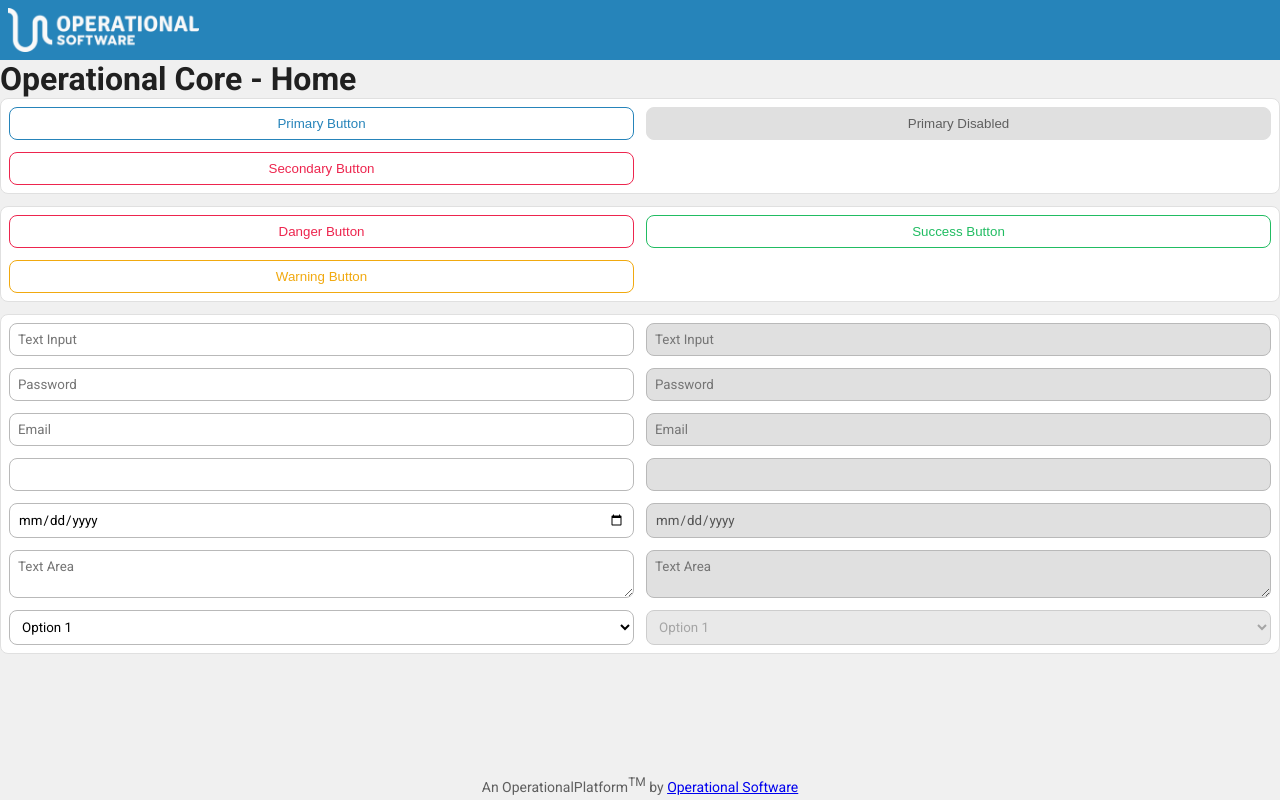
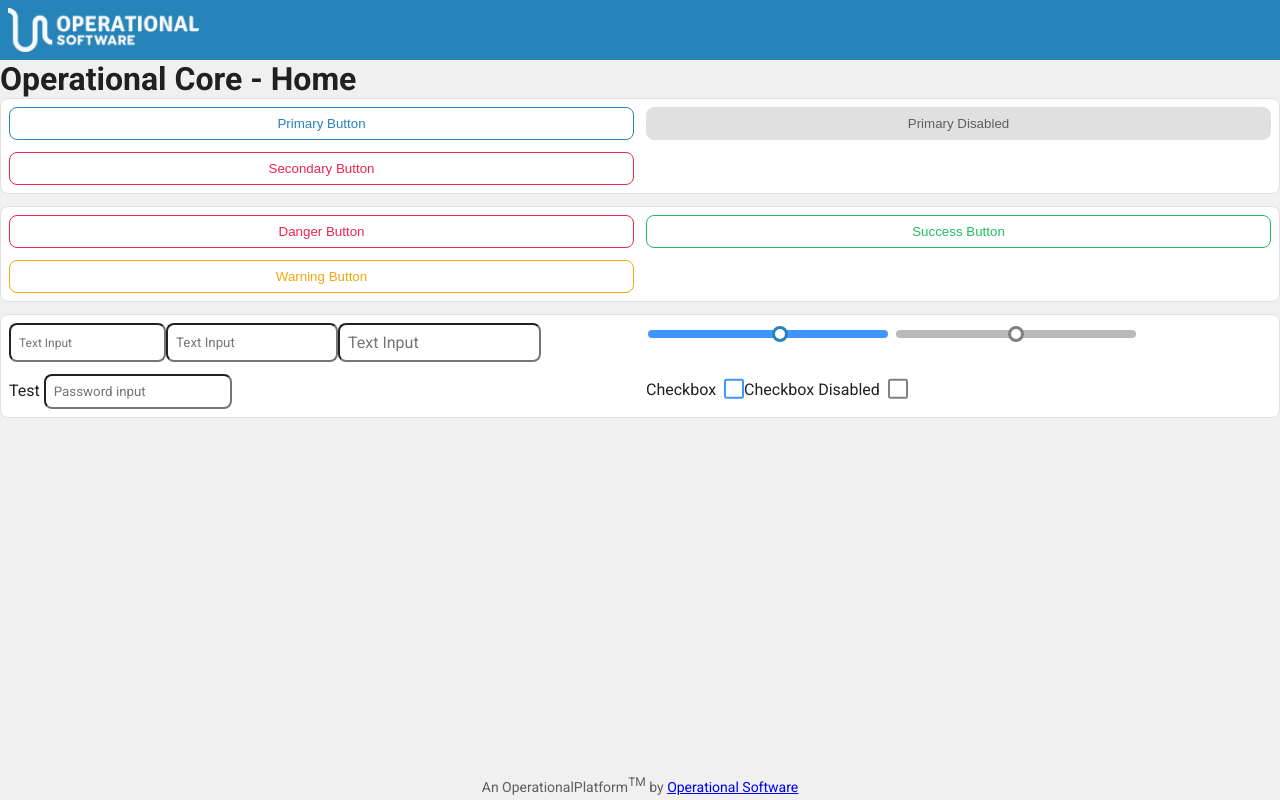
Before and after one commit to operationalsoftware/operational-core, a FastAPI app: page / in a window 1280 px wide. Run offline with FastAPI, Linux system fonts and the light colour scheme.

Commit message:
enhancement(wip): added checkbox, label, slider(range input), input(wip) ref #1

```diff
--- a/src/ui/modules/home.jinja2
+++ b/src/ui/modules/home.jinja2
@@ -40,7 +40,7 @@
   </div>
 
   <div class="card">
-    <input type="text" placeholder="Text Input" />
+    {# <input type="text" placeholder="Text Input" />
     <input type="text" placeholder="Text Input" disabled />
     <input type="password" placeholder="Password" />
     <input type="password" placeholder="Password" disabled />
@@ -59,8 +59,35 @@
     <select disabled>
       <option>Option 1</option>
       <option>Option 2</option>
-    </select>
+    </select> #}
+
+    <div style="display: flex;">
+      <input class="input-sm" type="text" placeholder="Text Input" />
+      <input type="text" placeholder="Text Input" />
+      <input class="input-large" type="text" placeholder="Text Input" />
+    </div>
+
+    <div>
+      <input type="range" min="1" max="10" id="myRange">
+      <input type="range" disabled id="myRange">
+    </div>
+
+    <div class="password-input">
+      <label class="inline" for="test">Test</label>
+      <input id="test" type="password" placeholder="Password input" />
+      <span class="toggle-icon" aria-hidden="true"></span>
+    </div>
+
+
+    <div class="checkbox-container">
+      <label class="inline-label" for="checkbox">Checkbox</label>
+      <input id="checkbox" type="checkbox">
+      <label class="inline-label" for="disabled-checkbox">Checkbox Disabled</label>
+      <input id="disabled-checkbox" disabled type="checkbox">
+    </div>
   </div>
+
+
 </section>
 
 
--- a/static/css/components.css
+++ b/static/css/components.css
@@ -9,6 +9,7 @@ button.primary {
   background-color: var(--background-color-content);
   padding: var(--spacing-md) var(--spacing-lg);
   transition: color 0.2s ease-in-out, background-color 0.2s ease-in-out;
+  cursor: pointer;
 }
 
 button.secondary {
@@ -62,10 +63,10 @@ button:disabled:hover {
   background-color: var(--disabled-color);
   border-color: var(--disabled-color);
   color: var(--text-color-light);
+  cursor: not-allowed;
 }
 
 /* FORM COMPONENTS */
-input,
 textarea,
 select {
   border: 1.5px solid var(--border-color-dark);
@@ -73,7 +74,8 @@ select {
   background-color: var(--background-color-content);
   padding: var(--spacing);
   font-family: var(--font-family);
-  transition: border-color 0.2s ease-in-out;
+  transition: border-color 0.2s ease-in-out, border-width 0.2s ease-in-out,
+    box-shadow 0.2s ease-in-out;
 }
 
 textarea {
@@ -84,9 +86,9 @@ input:disabled,
 textarea:disabled,
 select:disabled {
   background-color: var(--disabled-color);
+  cursor: not-allowed;
 }
 
-input:focus-visible,
 textarea:focus-visible,
 select:focus-visible {
   outline: none;
@@ -100,3 +102,233 @@ select:focus-visible {
   border: var(--card-border-width) solid var(--border-color);
   padding: var(--spacing-md);
 }
+
+/* LABEL */
+.inline-label {
+  display: inline-block;
+  margin-right: var(--spacing-md); /* Add spacing between label and input */
+}
+
+.block-label {
+  display: block;
+  margin-bottom: var(--spacing-sm); /* Add spacing between label and input */
+  font-weight: bold; /* Optionally make the label bold */
+}
+
+/* Password input */
+.password-input {
+  position: relative;
+}
+
+.password-input input[type="password"] {
+  padding-right: var(--spacing-xxl);
+}
+
+/* Input  */
+input:not([type="range"]) {
+  border-radius: var(--border-radius);
+  background-color: var(--background-color-content);
+  padding: var(--spacing);
+  font-family: var(--font-family);
+  transition: border-color 0.2s ease-in-out, border-width 0.2s ease-in-out,
+    box-shadow 0.2s ease-in-out;
+}
+
+input:hover {
+  border-color: var(--border-hover-color);
+}
+
+input:focus-visible {
+  outline: none;
+  border-width: 2px;
+  border-color: var(--border-hover-color);
+  box-shadow: 0 0 0.1px 0.5px var(--border-hover-color);
+}
+
+.input-sm {
+  font-size: var(--font-size-xs);
+}
+
+.input-large {
+  font-size: var(--font-size-md);
+}
+
+/* Checkbox */
+.checkbox-container {
+  display: flex;
+  align-items: center;
+  margin-bottom: var(--spacing-sm);
+}
+
+input[type="checkbox"] {
+  /* Add if not using autoprefixer */
+  -webkit-appearance: none;
+  appearance: none;
+  /* For iOS < 15 to remove gradient background */
+  background-color: #fff;
+  /* Not removed via appearance */
+  margin: 0;
+
+  font: inherit;
+  color: var(--border-hover-color);
+  width: 1.15em;
+  height: 1.15em;
+  border: 0.15em solid currentColor;
+  border-radius: 0.15em;
+  transform: translateY(-0.075em);
+  display: grid;
+  place-content: center;
+  cursor: pointer;
+}
+
+input[type="checkbox"]:focus {
+  outline: none;
+  border-color: var(--primary-color);
+}
+
+input[type="checkbox"]::before {
+  content: "";
+  width: 0.7em;
+  height: 0.7em;
+  transform: scale(0);
+  transition: 200ms transform ease-in-out;
+  box-shadow: inset 1em 1em white;
+  transform-origin: bottom left;
+  clip-path: polygon(14% 44%, 0 65%, 50% 100%, 100% 16%, 80% 0%, 43% 62%);
+}
+
+input[type="checkbox"]:checked::before {
+  transform: scale(1);
+}
+
+input[type="checkbox"]:checked {
+  background-color: #1677ff;
+}
+
+input[type="checkbox"]:disabled {
+  cursor: not-allowed;
+  color: grey;
+}
+
+/* Range input */
+
+/*********** Baseline, reset styles ***********/
+input[type="range"] {
+  -webkit-appearance: none;
+  appearance: none;
+  background: transparent;
+  cursor: pointer;
+  width: 15rem;
+}
+
+/* Removes default focus */
+input[type="range"]:focus {
+  outline: none;
+}
+
+/******** Chrome, Safari, Opera and Edge Chromium styles ********/
+/* slider track */
+input[type="range"]::-webkit-slider-runnable-track {
+  background-color: var(--border-hover-color);
+  border-radius: 0.5rem;
+  height: 0.5rem;
+  transition: filter 0.2s ease-in-out;
+}
+
+input[type="range"]::-webkit-slider-runnable-track:hover {
+  filter: brightness(1.1);
+}
+
+input[type="range"]:disabled::-webkit-slider-runnable-track:hover {
+  filter: brightness(1);
+}
+
+/* slider thumb */
+input[type="range"]::-webkit-slider-thumb {
+  -webkit-appearance: none; /* Override default look */
+  appearance: none;
+  margin-top: -4px; /* Centers thumb on the track */
+  border: 3px solid var(--primary-color);
+  background-color: #fff;
+  border-radius: 0.5rem;
+  height: 1rem;
+  width: 1rem;
+  transition: transform 0.2s ease-in-out;
+  position: relative; /* Make sure it's positioned relative */
+  z-index: 1; /* Place it above the track */
+}
+
+input[type="range"]::-webkit-slider-thumb:hover {
+  transform: scale(1.3);
+}
+
+input[type="range"]:focus::-webkit-slider-thumb {
+  transform: scale(1.3);
+}
+
+input[type="range"]:disabled::-webkit-slider-runnable-track {
+  background-color: var(--disabled-range-color);
+  cursor: not-allowed;
+}
+
+input[type="range"]:disabled::-webkit-slider-thumb {
+  border-color: grey;
+  cursor: not-allowed;
+}
+
+input[type="range"]:disabled::-webkit-slider-thumb:hover,
+input[type="range"]:disabled::-webkit-slider-thumb:focus {
+  transform: scale(1);
+}
+
+/*********** Firefox styles ***********/
+/* slider track */
+input[type="range"]::-moz-range-track {
+  background-color: var(--border-hover-color);
+  border-radius: 0.5rem;
+  height: 0.5rem;
+  transition: filter 0.2s ease-in-out;
+}
+
+input[type="range"]::-moz-range-track:hover {
+  filter: brightness(1.1);
+}
+
+input[type="range"]:disabled::-moz-range-track:hover {
+  filter: brightness(1);
+}
+
+/* slider thumb */
+input[type="range"]::-moz-range-thumb {
+  background-color: #808080;
+  border: none; /*Removes extra border that FF applies*/
+  border: 3px solid var(--primary-color);
+  background-color: #fff;
+  border-radius: 0.5rem;
+  height: 1rem;
+  width: 1rem;
+  transition: transform 0.2s ease-in-out;
+}
+
+input[type="range"]::-moz-range-thumb:hover {
+  transform: scale(1.3);
+}
+
+input[type="range"]:focus::-moz-range-thumb {
+  transform: scale(1.3);
+}
+
+input[type="range"]:disabled::-moz-range-track {
+  background-color: var(--disabled-range-color);
+  cursor: not-allowed;
+}
+
+input[type="range"]:disabled::-moz-range-thumb {
+  border-color: grey;
+  cursor: not-allowed;
+}
+
+input[type="range"]:disabled::-moz-range-thumb:hover,
+input[type="range"]:disabled::-moz-range-thumb:focus {
+  transform: scale(1);
+}
--- a/static/css/variables.css
+++ b/static/css/variables.css
@@ -1,29 +1,32 @@
-@import url('https://fonts.googleapis.com/css2?family=Roboto:ital,wght@0,400;0,500;0,700;1,400;1,500;1,700&display=swap');
+@import url("https://fonts.googleapis.com/css2?family=Roboto:ital,wght@0,400;0,500;0,700;1,400;1,500;1,700&display=swap");
 
 :root {
   /* COLOURS */
-  --primary-color: #2684BA;
-  --secondary-color: #ED254E;
+  --primary-color: #2684ba;
+  --secondary-color: #ed254e;
 
-  --background-color: #F0F0F0;
-  --background-color-content: #FFFFFF;
+  --background-color: #f0f0f0;
+  --background-color-content: #ffffff;
 
   --text-color: #202020;
   --text-color-light: #5f5f5f;
-  --text-color-contrast: #FFFFFF;
+  --text-color-contrast: #ffffff;
 
-  --border-color: #E0E0E0;
+  --border-color: #e0e0e0;
+  --border-hover-color: #4096ff;
   --border-color-dark: #b9b9b9;
 
-  --disabled-color: #E0E0E0;
+  --disabled-color: #e0e0e0;
 
-  --danger-color: #ED254E;
+  --danger-color: #ed254e;
   --success-color: #21bc62;
   --warning-color: #f1a90f;
 
+  --disabled-range-color: #bababa;
+
   /* TYPOGRAPHY */
-  --font-family: 'Roboto', sans-serif;
-  --font-family-heading: 'Roboto', sans-serif;
+  --font-family: "Roboto", sans-serif;
+  --font-family-heading: "Roboto", sans-serif;
   --font-weight: 400;
   --font-weight-heading: 600;
 
@@ -57,11 +60,11 @@
 }
 
 /* override colours for dark theme */
-:root[data-theme='dark'] {
+:root[data-theme="dark"] {
   --background-color: #1f1f1f;
   --background-color-content: #0b0b0b;
 
-  --text-color: #FFFFFF;
+  --text-color: #ffffff;
   --text-color-light: #b9b9b9;
 
   --border-color: #2f2f2f;
```
Also changed, not shown: src/ui/components/icon-paths/eye-off.svg (added), src/ui/components/icon-paths/eye-on.svg (added).
